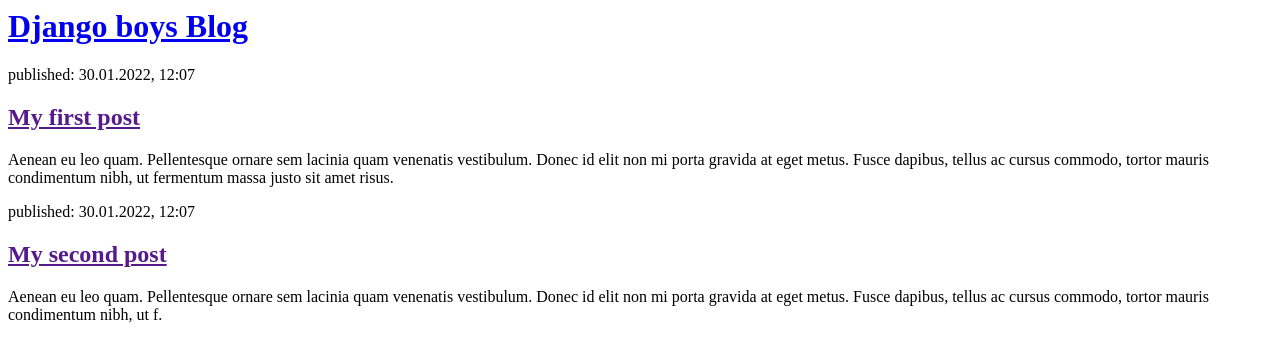
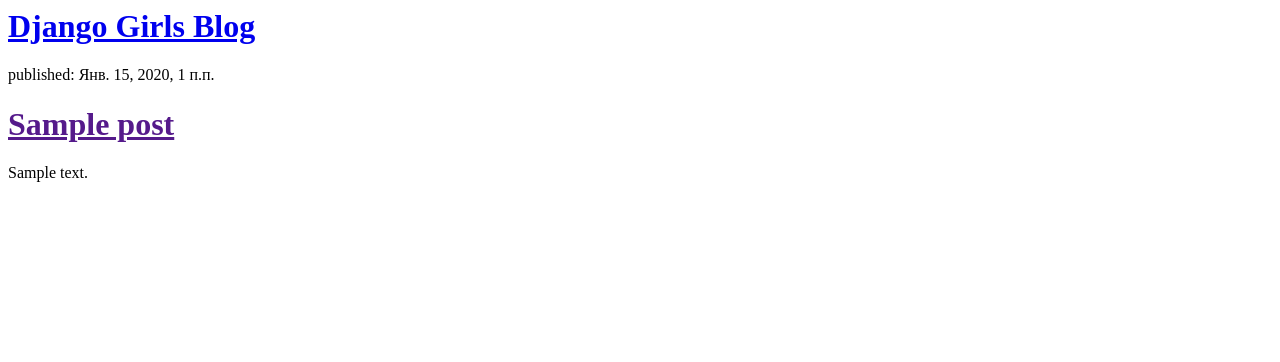
Before and after one commit to iksanovislam/my-first-blog, a Django app: page / in a window 1280 px wide. Shown: the top 362 px of the page. Run offline with Django 3.2, Linux system fonts and the light colour scheme; tables that the repository leaves empty hold one stand-in row (values such as "Sample post").

Commit message:
Modified templates to display posts from database.

```diff
--- a/blog/templates/blog/post_list.html
+++ b/blog/templates/blog/post_list.html
@@ -1,22 +1,33 @@
-<html>
-    <head>
-        <title>Django boys blog</title>
-    </head>
-    <body>
-        <div>
-            <h1><a href="/">Django boys Blog</a></h1>
-        </div>
+<!--html>-->
+<!--    <head>-->
+<!--        <title>Django boys blog</title>-->
+<!--    </head>-->
+<!--    <body>-->
+<!--        <div>-->
+<!--            <h1><a href="/">Django boys Blog</a></h1>-->
+<!--        </div>-->
 
-        <div>
-            <p>published: 30.01.2022, 12:07</p>
-            <h2><a href="">My first post</a></h2>
-            <p>Aenean eu leo quam. Pellentesque ornare sem lacinia quam venenatis vestibulum. Donec id elit non mi porta gravida at eget metus. Fusce dapibus, tellus ac cursus commodo, tortor mauris condimentum nibh, ut fermentum massa justo sit amet risus.</p>
-        </div>
+<!--        <div>-->
+<!--            <p>published: 30.01.2022, 12:07</p>-->
+<!--            <h2><a href="">My first post</a></h2>-->
+<!--            <p>Aenean eu leo quam. Pellentesque ornare sem lacinia quam venenatis vestibulum. Donec id elit non mi porta gravida at eget metus. Fusce dapibus, tellus ac cursus commodo, tortor mauris condimentum nibh, ut fermentum massa justo sit amet risus.</p>-->
+<!--        </div>-->
 
-        <div>
-            <p>published: 30.01.2022, 12:07</p>
-            <h2><a href="">My second post</a></h2>
-            <p>Aenean eu leo quam. Pellentesque ornare sem lacinia quam venenatis vestibulum. Donec id elit non mi porta gravida at eget metus. Fusce dapibus, tellus ac cursus commodo, tortor mauris condimentum nibh, ut f.</p>
-        </div>
-    </body>
-</html>
+<!--        <div>-->
+<!--            <p>published: 30.01.2022, 12:07</p>-->
+<!--            <h2><a href="">My second post</a></h2>-->
+<!--            <p>Aenean eu leo quam. Pellentesque ornare sem lacinia quam venenatis vestibulum. Donec id elit non mi porta gravida at eget metus. Fusce dapibus, tellus ac cursus commodo, tortor mauris condimentum nibh, ut f.</p>-->
+<!--        </div>-->
+<!--    </body>-->
+<!--</html><-->
+<div>
+    <h1><a href="/">Django Girls Blog</a></h1>
+</div>
+
+{% for post in posts %}
+    <div>
+        <p>published: {{ post.published_date }}</p>
+        <h1><a href="">{{ post.title }}</a></h1>
+        <p>{{ post.text|linebreaksbr }}</p>
+    </div>
+{% endfor %}
--- a/blog/views.py
+++ b/blog/views.py
@@ -1,6 +1,7 @@
 from django.shortcuts import render
-
-# Create your views here.
+from django.utils import timezone
+from .models import Post
 
 def post_list(request):
-    return render(request, 'blog/post_list.html', {})
+    posts = Post.objects.filter(published_date__lte=timezone.now()).order_by('published_date')
+    return render(request, 'blog/post_list.html', {'posts': posts})
```
